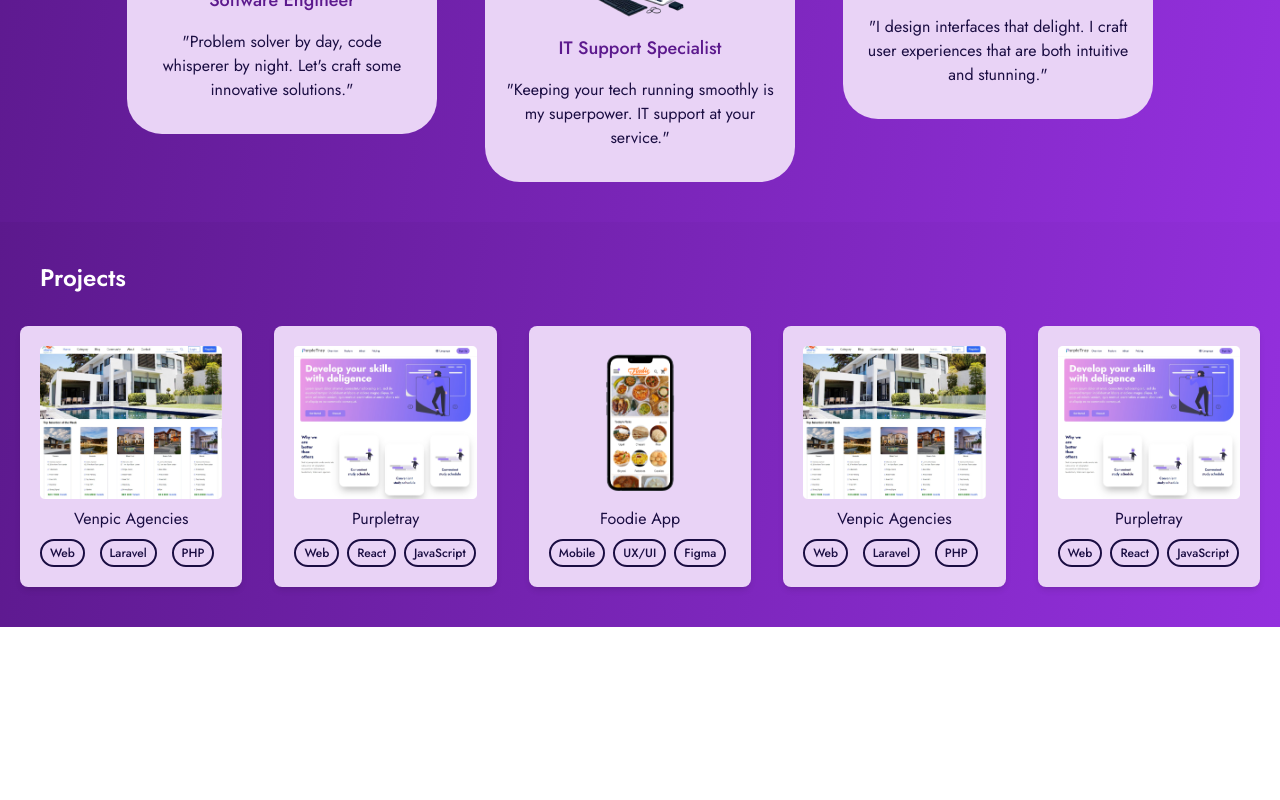
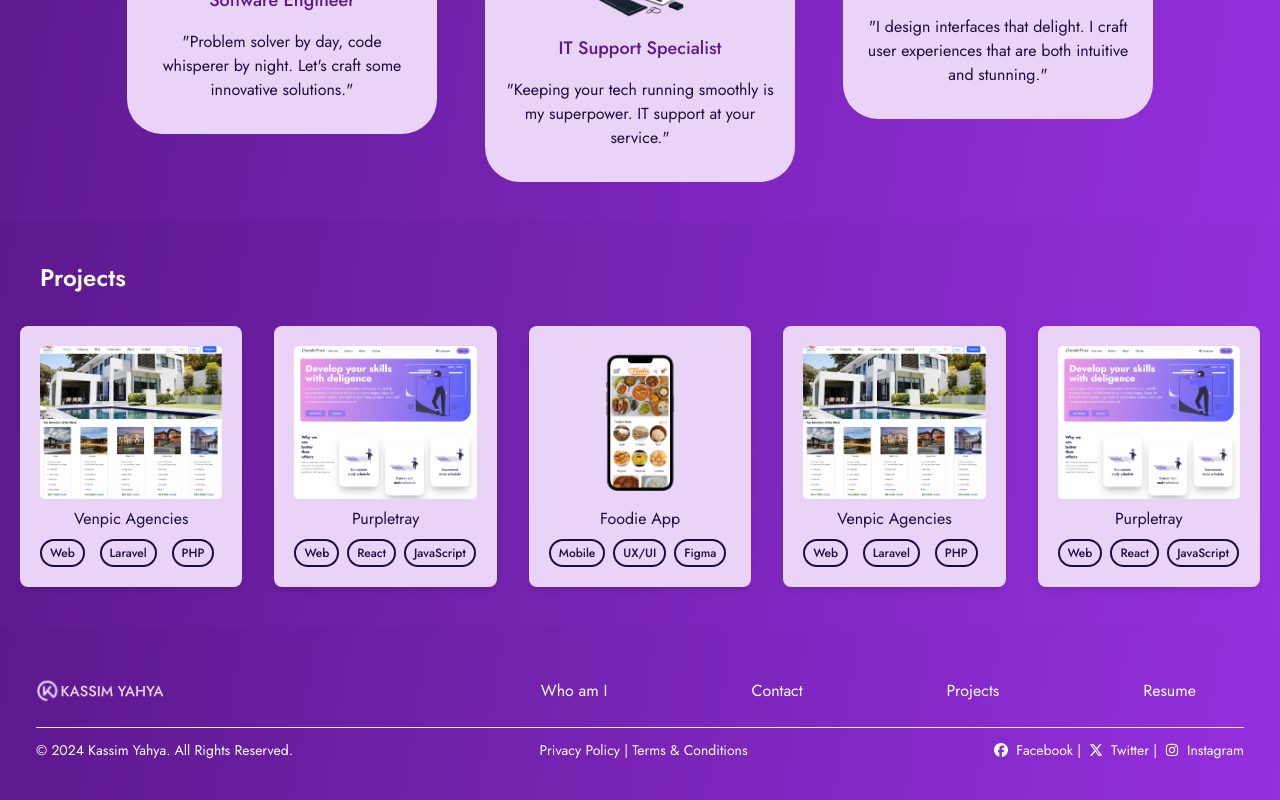
Before and after one commit to DivineLeafBird/portfolio, a React (Vite) app: page / in a window 1280 px wide. Shown: the part 851-1651 px from the top of the page. Before the commit the page ends 1478 px from the top, so only its background shows below. Built offline with nearby package versions, Linux system fonts and the light colour scheme.

Commit message:
Add Footer component to Home page

```diff
--- /dev/null
+++ b/src/components/Footer.jsx
@@ -0,0 +1,62 @@
+import React from "react";
+import Logo from "../assets/logo.svg";
+import { Link } from "react-router-dom";
+import { FaFacebook, FaInstagram, FaXTwitter } from "react-icons/fa6";
+
+const Footer = () => {
+  const navItems = [
+    { link: "Who am I", path: "/about" },
+    { link: "Contact", path: "/contact" },
+    { link: "Projects", path: "/projects" },
+    { link: "Resume", path: "/resume" },
+  ];
+  return (
+    <>
+      <footer className="gradientBg text-tertiary px-5 py-10 max-w-screen-2xl mx-auto ">
+        <div className="container mx-auto px-4 ">
+          <div className="text-center md:flex flex-wrap justify-between md:pr-12 items-center">
+            <div>
+              <Link to="/">
+                <img
+                  src={Logo}
+                  alt="logo"
+                  className="inline-block items-center w-32 h-12"
+                />
+              </Link>
+            </div>
+            <nav>
+              <ul className="block text-center space-y-2 md:space-y-0 md:flex md:space-x-36 text-tertiary">
+                {navItems.map(({ link, path }) => (
+                  <Link
+                    key={link}
+                    to={path}
+                    className={`block hover:text-secondary cursor-pointer ${
+                      location.pathname === path ? "text-blue" : ""
+                    }`}
+                  >
+                    {link}
+                  </Link>
+                ))}
+              </ul>
+            </nav>
+          </div>
+          <hr className="my-3" />
+          <div className="text-center text-sm md:flex justify-between">
+            <p>&copy; 2024 Kassim Yahya. All Rights Reserved.</p>
+            <p>Privacy Policy | Terms & Conditions</p>
+            <div className="hidden md:flex items-center justify-center space-x-2">
+              <FaFacebook className="text-sm" />
+              <span>Facebook |</span>
+              <FaXTwitter className="text-sm" />
+              <span>Twitter |</span>
+              <FaInstagram className="text-sm" />
+              <span>Instagram</span>
+            </div>
+          </div>
+        </div>
+      </footer>
+    </>
+  );
+};
+
+export default Footer;
--- a/src/components/Header.jsx
+++ b/src/components/Header.jsx
@@ -38,7 +38,7 @@ const Header = () => {
                   <Link
                     key={link}
                     to={path}
-                    className={`block hover:text-blue-300 cursor-pointer ${
+                    className={`block hover:text-secondary cursor-pointer ${
                       location.pathname === path ? "text-blue" : ""
                     }`}
                   >
--- a/src/pages/Home.jsx
+++ b/src/pages/Home.jsx
@@ -3,6 +3,7 @@ import Header from "../components/Header";
 import Introduction from "../components/Introduction";
 import Roles from "../components/Roles";
 import ProjectGrid from "../components/ProjectGrid";
+import Footer from "../components/Footer";
 
 const Home = () => {
   return (
@@ -11,6 +12,7 @@ const Home = () => {
       <Introduction />
       <Roles />
       <ProjectGrid />
+      <Footer />
     </>
   );
 };
```
